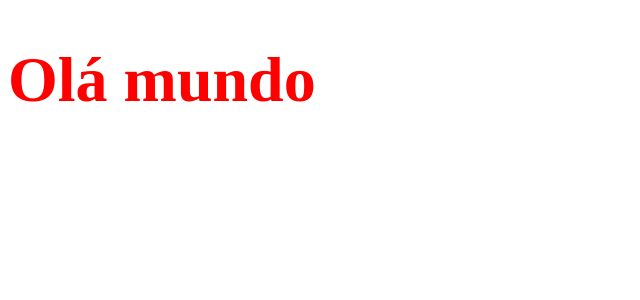
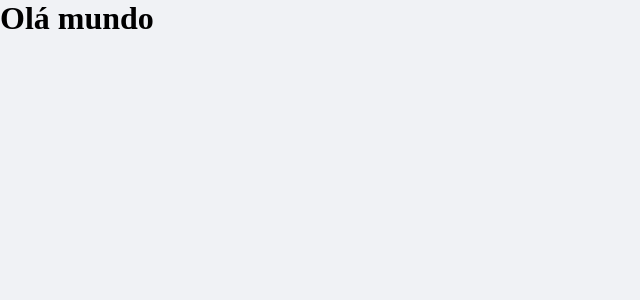
Before and after one commit to DiegoRamos-b/ignite-react-js, a React (Create React App) app in the folder chapter-2/: page / in a window 1280 px wide. Shown: the top 300 px of the page, without its empty margins (0-640 px from the left). Built offline with nearby package versions, Linux system fonts and the light colour scheme.

Commit message:
[CHAPTER 2] fim da aula 'criando estilos globais'

```diff
--- a/chapter-2/public/index.html
+++ b/chapter-2/public/index.html
@@ -3,7 +3,7 @@
   <head>
     <meta charset="utf-8" />
     <meta name="viewport" content="width=device-width, initial-scale=1" />
-    <link rel="shortcut icon" href="./favicon.png" type="image/x-icon" />
+    <link rel="shortcut icon" href="./favicon.png" type="image/png" />
     <title>dt money</title>
   </head>
   <body>
--- a/chapter-2/src/App.tsx
+++ b/chapter-2/src/App.tsx
@@ -1,14 +1,7 @@
-import styled from 'styled-components';
-
-const Title = styled.h1`
-  color: red;
-  font-size: 64px;
-`;
-
 function App() {
   return (
     <div className='App'>
-      <Title>Olá mundo</Title>
+      <h1>Olá mundo</h1>
     </div>
   );
 }
--- a/chapter-2/src/index.tsx
+++ b/chapter-2/src/index.tsx
@@ -1,9 +1,11 @@
 import React from "react";
 import ReactDOM from "react-dom";
 import App from "./App";
+import { GlobalStyle } from './styles/global';
 
 ReactDOM.render(
   <React.StrictMode>
+    <GlobalStyle />
     <App />
   </React.StrictMode>,
   document.getElementById("root")
--- /dev/null
+++ b/chapter-2/src/styles/global.ts
@@ -0,0 +1,48 @@
+import { createGlobalStyle } from "styled-components";
+
+export const GlobalStyle = createGlobalStyle`
+  :root {
+    --background: #f0f2f5;
+    --red: #E62E4D;
+    --blue: #5429CC;
+    --green: #33CC95;
+
+    --blue-light: #693F5F;
+
+    --text-title: #363F5F;
+    --text-body:#969CB3;
+
+    --shape: #FFFFFF;
+    --background: #F0F2F5;
+  }
+
+  * {
+    margin: 0;
+    padding: 0;
+    box-sizing: border-box;
+  }
+
+  html {
+    @media (max-width: 1080px) {
+      font-size: 93.75%;
+    }
+
+    @media (max-width: 720px) {
+      font-size: 87.5%;
+    }
+  }
+
+  body {
+    background: var(--background);
+    -webkit-font-smoothing: antialiased;
+  }
+
+  button {
+    cursor: pointer;
+  }
+
+  [disabled] {
+    opacity: 0.6;
+    cursor: not-allowed;
+  }
+`;
```
